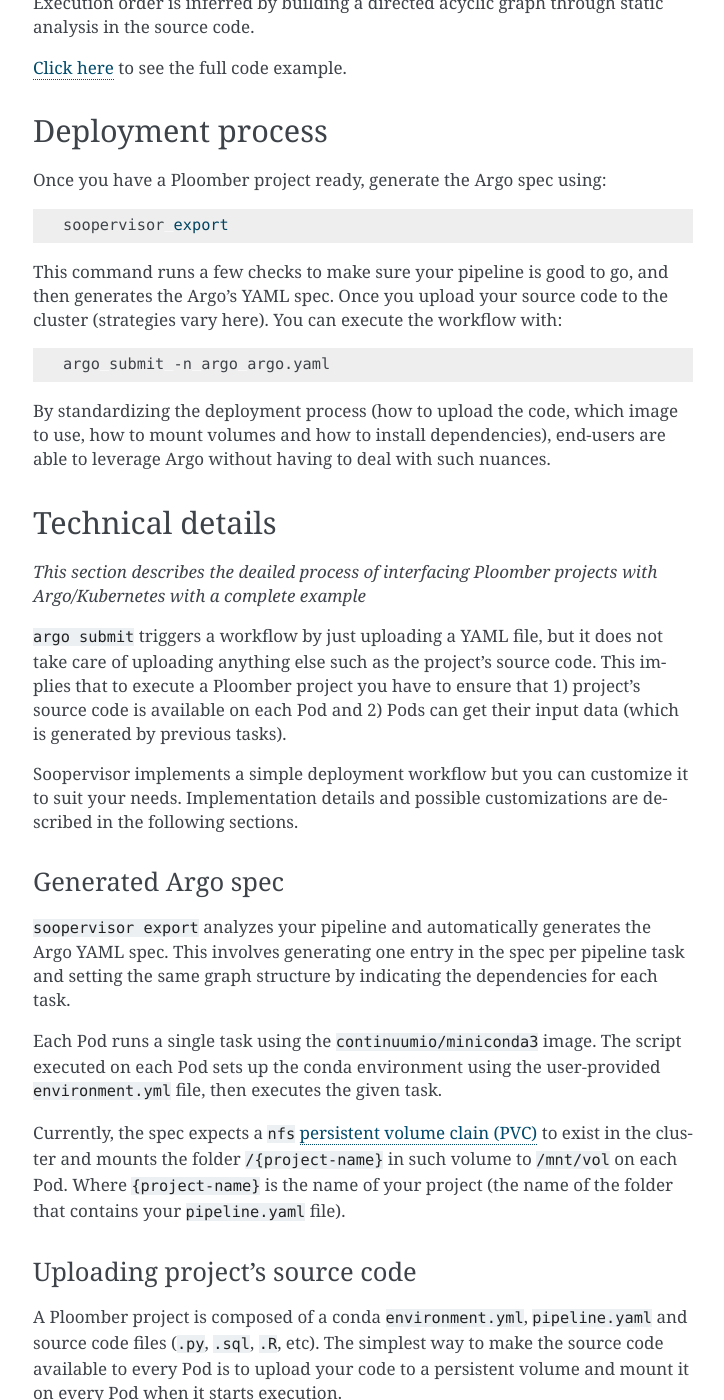
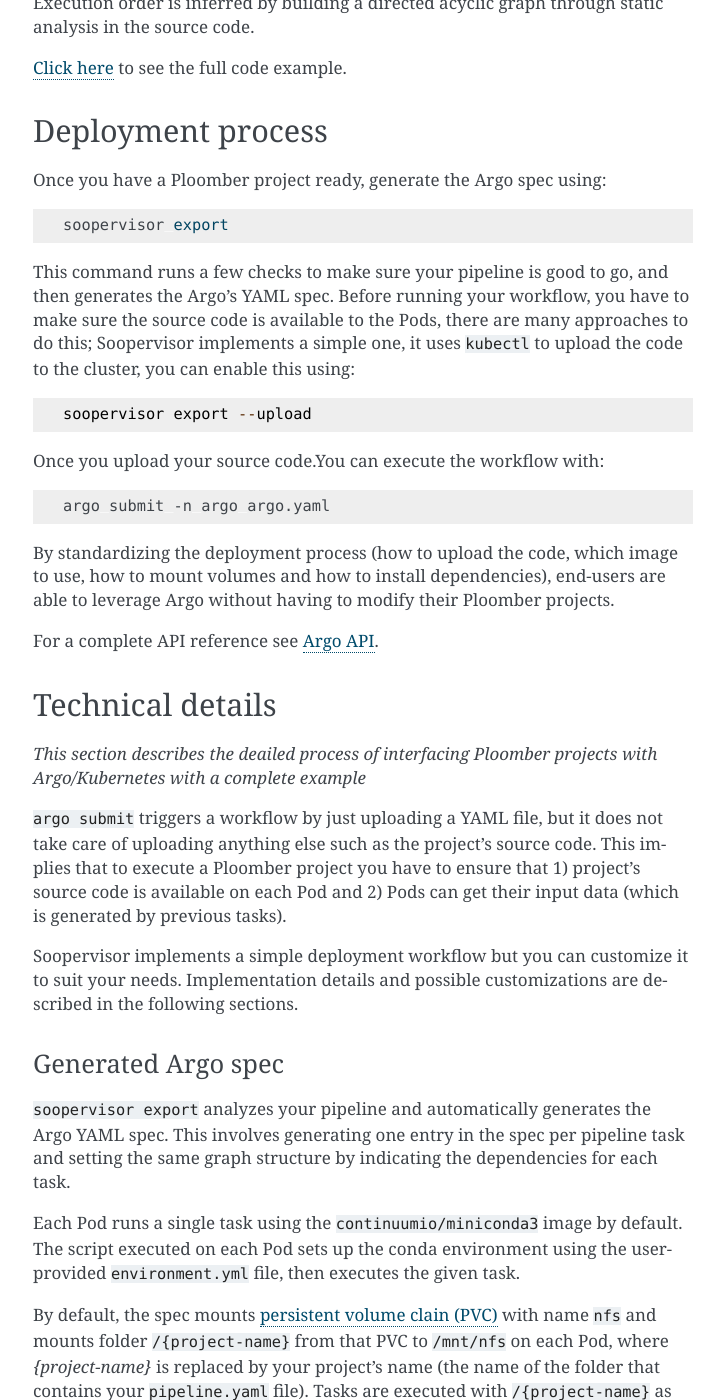
Before and after one commit to ploomber/soopervisor, a Sphinx documentation site: the page built from doc/argo.rst, in a window 1280 px wide and 1400 px high, scrolled down 1031 px. Shown: the whole window, without its empty margins (387-1111 px from the left). Built offline with Sphinx 7.4.7, drawn with Linux system fonts in a browser that asks for light colours; some of the changed text lies outside the part shown.

Commit message:
updates documentation

```diff
--- a/doc/argo.rst
+++ b/doc/argo.rst
@@ -13,7 +13,7 @@
 in Kubernetes. Argo workflows are written in YAML and it requires you to
 specify each task in your pipeline, task dependencies, script to run, Docker image to use,
 mounted volumes, etc. This implies a steep (and unnecessary) learning curve
-for a lot of people who can benefit from a production tool like Argo.
+for a lot of people who can benefit from it.
 
 Soopervisor automates the creation of Argo's YAML spec. So users think in terms
 of functions, scripts and notebooks, not in terms of clusters nor containers.
@@ -64,8 +64,17 @@
 
 
 This command runs a few checks to make sure your pipeline is good to go,
-and then generates the Argo's YAML spec. Once you upload your source code
-to the cluster (strategies vary here). You can execute the workflow with:
+and then generates the Argo's YAML spec. Before running your workflow, you
+have to make sure the source code is available to the Pods, there are many
+approaches to do this; Soopervisor implements a simple one, it uses ``kubectl``
+to upload the code to the cluster, you can enable this using:
+
+.. code-block::
+
+    soopervisor export --upload
+
+
+Once you upload your source code.You can execute the workflow with:
 
 
 .. code-block:: sh
@@ -75,7 +84,9 @@
 
 By standardizing the deployment process (how to upload the code, which image
 to use, how to mount volumes and how to install dependencies), end-users are
-able to leverage Argo without having to deal with such nuances.
+able to leverage Argo without having to modify their Ploomber projects.
+
+For a complete API reference see :doc:`Argo API <api/argo>`.
 
 Technical details
 -----------------
@@ -101,15 +112,19 @@
 task and setting the same graph structure by indicating the dependencies for
 each task.
 
-Each Pod runs a single task using the ``continuumio/miniconda3`` image. The
-script executed on each Pod sets up the conda environment using the
+Each Pod runs a single task using the ``continuumio/miniconda3`` image by
+default. The script executed on each Pod sets up the conda environment using the
 user-provided ``environment.yml`` file, then executes the given task.
 
 
-Currently, the spec expects a ``nfs`` `persistent volume clain (PVC) <https://kubernetes.io/docs/concepts/storage/persistent-volumes/>`_
-to exist in the cluster and mounts the folder ``/{project-name}`` in such volume
-to ``/mnt/vol`` on each Pod. Where ``{project-name}`` is the name of your project
-(the name of the folder that contains your ``pipeline.yaml`` file).
+By default, the spec mounts
+`persistent volume clain (PVC) <https://kubernetes.io/docs/concepts/storage/persistent-volumes/>`_
+with name ``nfs`` and mounts folder ``/{project-name}`` from that PVC to
+``/mnt/nfs`` on each Pod, where `{project-name}` is replaced by your
+project's name (the name of the folder that contains your ``pipeline.yaml``
+file). Tasks are executed with ``/{project-name}`` as the working directory.
+Te mounting logic can be customized using a ``soopervisor.yaml`` configuration
+file, see the :doc:`Argo API <api/argo>`. for details.
 
 
 Uploading project's source code
@@ -128,6 +143,19 @@
 prototype directly uploads the source code from the client to a cluster shared
 disk.
 
+You can upload the code to the cluster directly from the CLI, by using:
+
+
+.. code-block::
+
+    soopervisor export --upload
+
+
+To enable the use of the ``--upload`` flag, you have to configure the
+``code_pod`` section in the ``soopervisor.yaml`` configuration file, see the
+:doc:`Argo API <api/argo>`. for details.
+
+
 Input data
 **********
 
@@ -138,13 +166,15 @@
 
 The simplest solution is to mount a shared disk and have all tasks write their
 outputs to the shared resource. This reduces the need to move large datasets
-over the network. Although simple, this approach is unfeasible if the cluster
+over the network.
+
+Although simple, this approach is unfeasible if the cluster
 spans several cloud regions and it isn't possible to mount a shared disk on all
-pods.
+pods. An alternative approach is to have each task fetch its inputs over the
+network before execution.
 
-An alternative approach is to have each task fetch its inputs over the network
-before execution. The current prototype assumes all tasks write to a shared
-disk.
+The current implementations assumes all tasks write to a shared disk,
+mounting logic can be configured using a ``soopervisor.yaml`` file.
 
 
 Full example
@@ -198,7 +228,7 @@
     argo submit -n argo --watch dag.yaml
 
 Container see the contents of the shared drive ``/export/`` directory at
-``/mnt/vol``.
+``/mnt/nfs``.
 
 Check the output of ``dag.yaml``:
 
@@ -253,4 +283,26 @@
     argo submit -n argo --watch argo.yaml
 
 
+Alternatively, you can use the ``--upload`` flag
+
+Save the following ``soopervisor.yaml`` file:
+
+.. code-block:: yaml
+
+  code_pod:
+    args: -l role=nfs-server
+    path: /exports/{{project_name}}
+
+
+To execute the workflow:
+
+.. code-block:: sh
+
+    # generate argo spec and upload source code
+    soopervisor export --upload
+
+    # submit workflow
+    argo submit -n argo --watch argo.yaml
+
+
 **Make sure you delete your cluster after running this example.**
--- a/doc/assets/dag.yaml
+++ b/doc/assets/dag.yaml
@@ -19,10 +19,10 @@
     container:
       image: continuumio/miniconda3
       command: [sh, -c]
-      args: ["touch /mnt/vol/{{inputs.parameters.filename}}"]
+      args: ["touch /mnt/nfs/{{inputs.parameters.filename}}"]
       volumeMounts:
         - name: workdir
-          mountPath: /mnt/vol
+          mountPath: /mnt/nfs
 
   - name: diamond
     dag:
```
Also changed, not shown: other parts of doc/argo.rst (+1 -1 lines).
